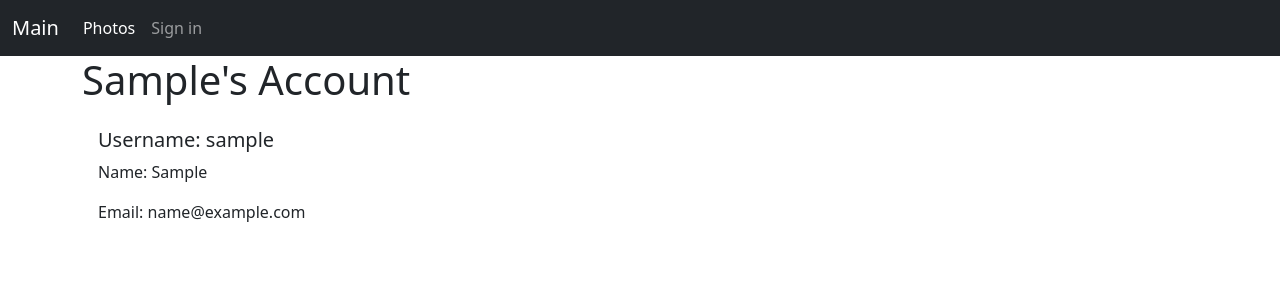
After one commit to Irbiss555/gallery, a Django app: page /accounts/user/1 in a window 1280 px wide. The commit adds this page. Shown: the top 300 px of the page. Run offline with Django 4.2, Linux system fonts and the light colour scheme; tables that the repository leaves empty hold one stand-in row (values such as "Sample post").

Commit message:
#1 Создал шаблон для страницы пользователя

```diff
--- /dev/null
+++ b/templates/accounts/user_detail.html
@@ -0,0 +1,16 @@
+{% extends 'base.html' %}
+{% load static %}
+
+{% block content %}
+    <h1 style="text-transform: capitalize">{{ user_obj.username }}'s account</h1>
+
+    <div class="card mb-3" style="border: none">
+        <div class="row g-0">
+            <div class="card-body">
+                    <h5 class="card-title">Username: {{ user_obj.username }}</h5>
+                    <p class="card-text">Name: {{ user_obj.first_name }}</p>
+                    <p class="card-text">Email: {{ user_obj.email }}</p>
+                </div>
+        </div>
+    </div>
+{% endblock %}
--- a/templates/partial/common/menu.html
+++ b/templates/partial/common/menu.html
@@ -18,7 +18,7 @@
                 {% endif %}
                 {% if request.user.is_authenticated %}
                     <li class="nav-item nav-link">
-                        Hello, <a href="#">{{ user.username }}</a>!
+                        Hello, <a href="{% url 'accounts:user_detail' user.pk %}">{{ user.username }}</a>!
                     </li>
                     <li class="nav-item">
                         <a class="nav-link" aria-current="page"
```
